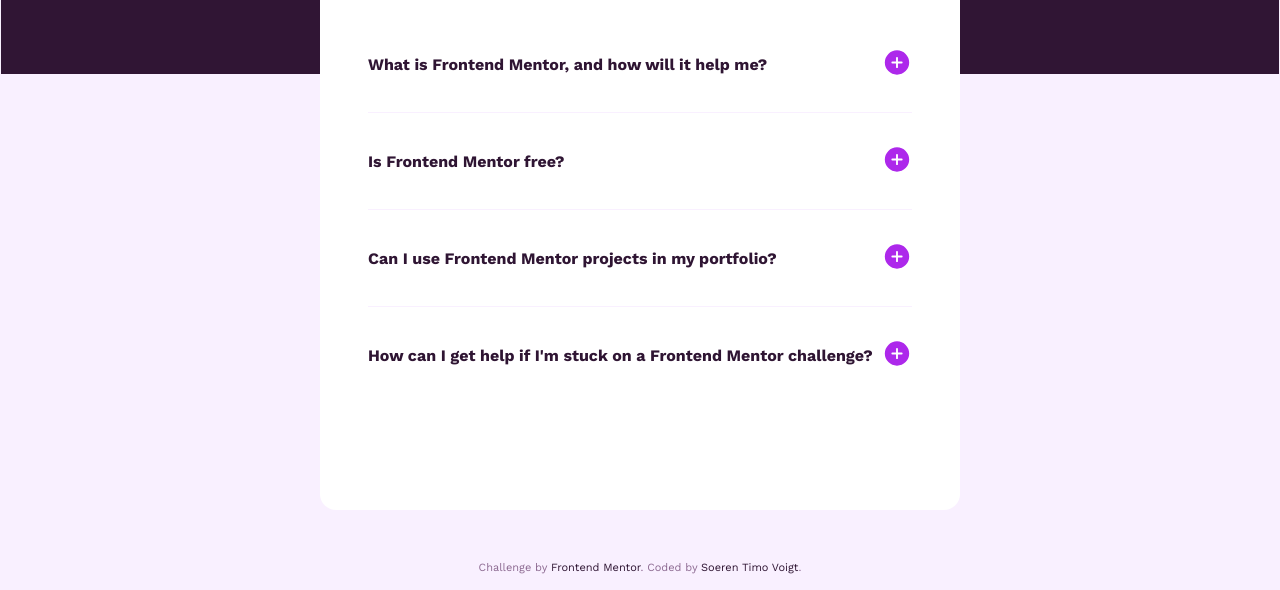
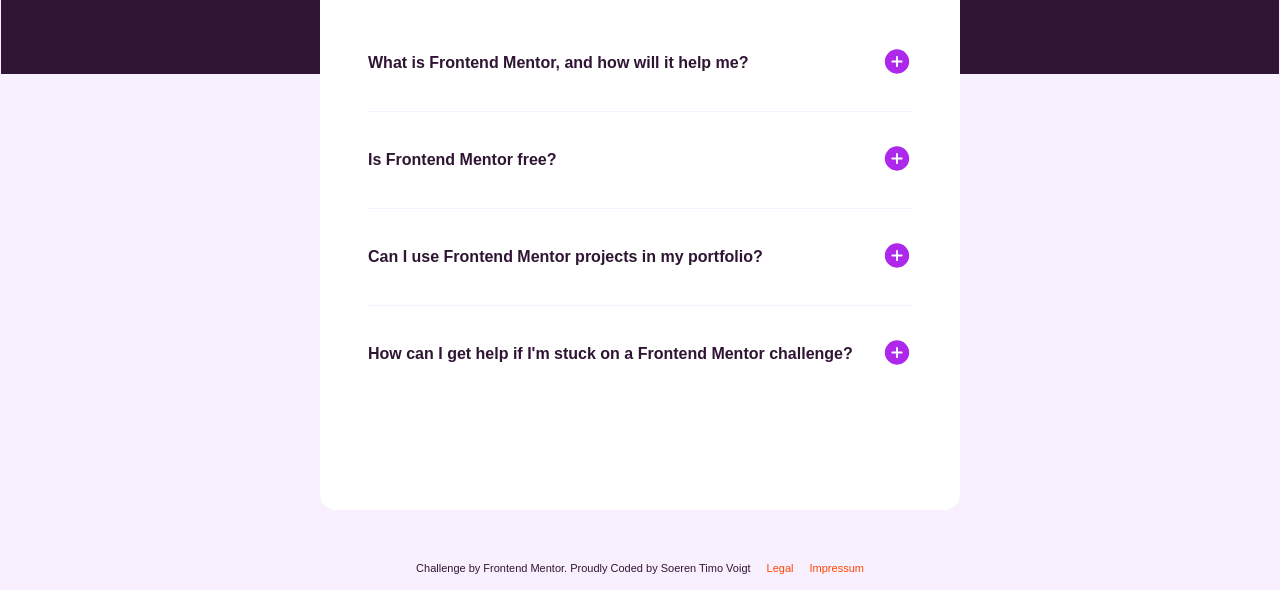
Before and after one commit to srenV/FAQ-accordion, a plain HTML site: page index.html in a window 1280 px wide. Shown: the part 210-800 px from the top of the page. Drawn offline with nearby package versions, Linux system fonts and the light colour scheme.

Commit message:
add a gdpr link

```diff
--- a/index.html
+++ b/index.html
@@ -60,11 +60,19 @@
 
       </main>
     <footer>
-      <div class="attribution">
+      <div class="attribution " style="display: flex; gap: 1rem;">
+        <div>
         Challenge by
-        <a href="https://www.frontendmentor.io?ref=challenge" target="_blank"
+        <a href="https://www.frontendmentor.io?ref=challenge" target="_blank" rel="noopener noreferrer"
           >Frontend Mentor</a
-        >. Coded by <a href="https://www.frontendmentor.io/profile/srenV">Soeren Timo Voigt</a>.
+        >. Proudly Coded by <a href="https://github.com/srenV" target="_blank" rel="noopener noreferrer">Soeren Timo Voigt</a>
+        </div>
+        <div style="display: flex; gap: 1rem;">
+          <a style="color: orangered" href="https://srenv.vercel.app/legal" target="_blank">Legal</a>
+          <a style="color: orangered" href="https://srenv.vercel.app/impressum" target="_blank"
+            >Impressum</a
+          >
+        </div>
       </div>
     </footer>
   </body>
--- a/styles.css
+++ b/styles.css
@@ -1,8 +1,7 @@
-@import url("https://fonts.googleapis.com/css2?family=Figtree:ital,wght@0,300..900;1,300..900&family=Manrope:wght@200..800&family=Outfit:wght@100..900&family=Overpass:ital,wght@0,100..900;1,100..900&family=Roboto+Mono:ital,wght@0,100..700;1,100..700&family=Roboto:ital,wght@0,100..900;1,100..900&family=Rubik:ital,wght@0,300..900;1,300..900&family=Space+Mono:ital,wght@0,400;0,700;1,400;1,700&family=Work+Sans:ital,wght@0,100..900;1,100..900&display=swap");
 
 * {
   box-sizing: border-box;
-  font-family: "Work Sans", sans-serif;
+  font-family:  sans-serif;
   color: hsl(292, 42%, 14%);
 }
 
```
